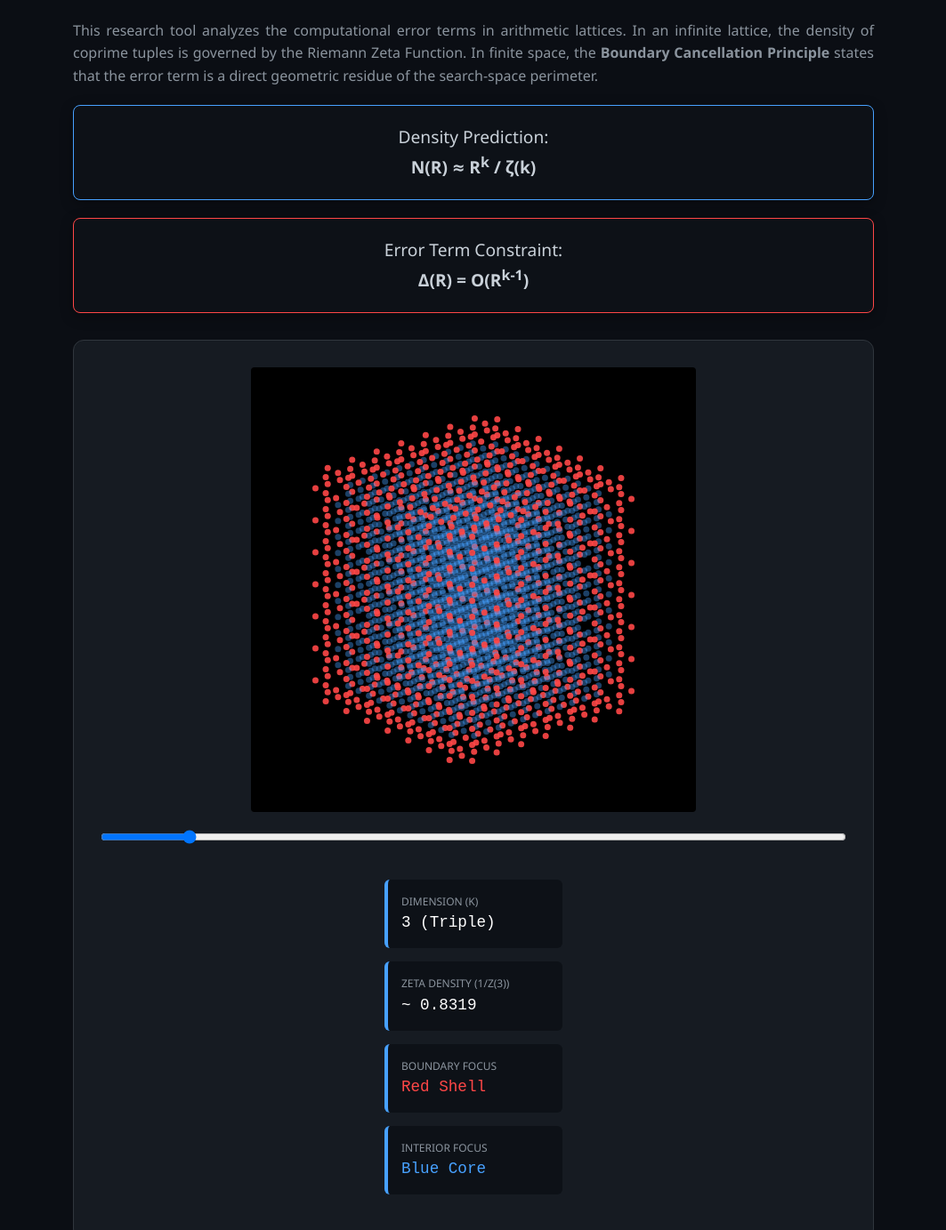
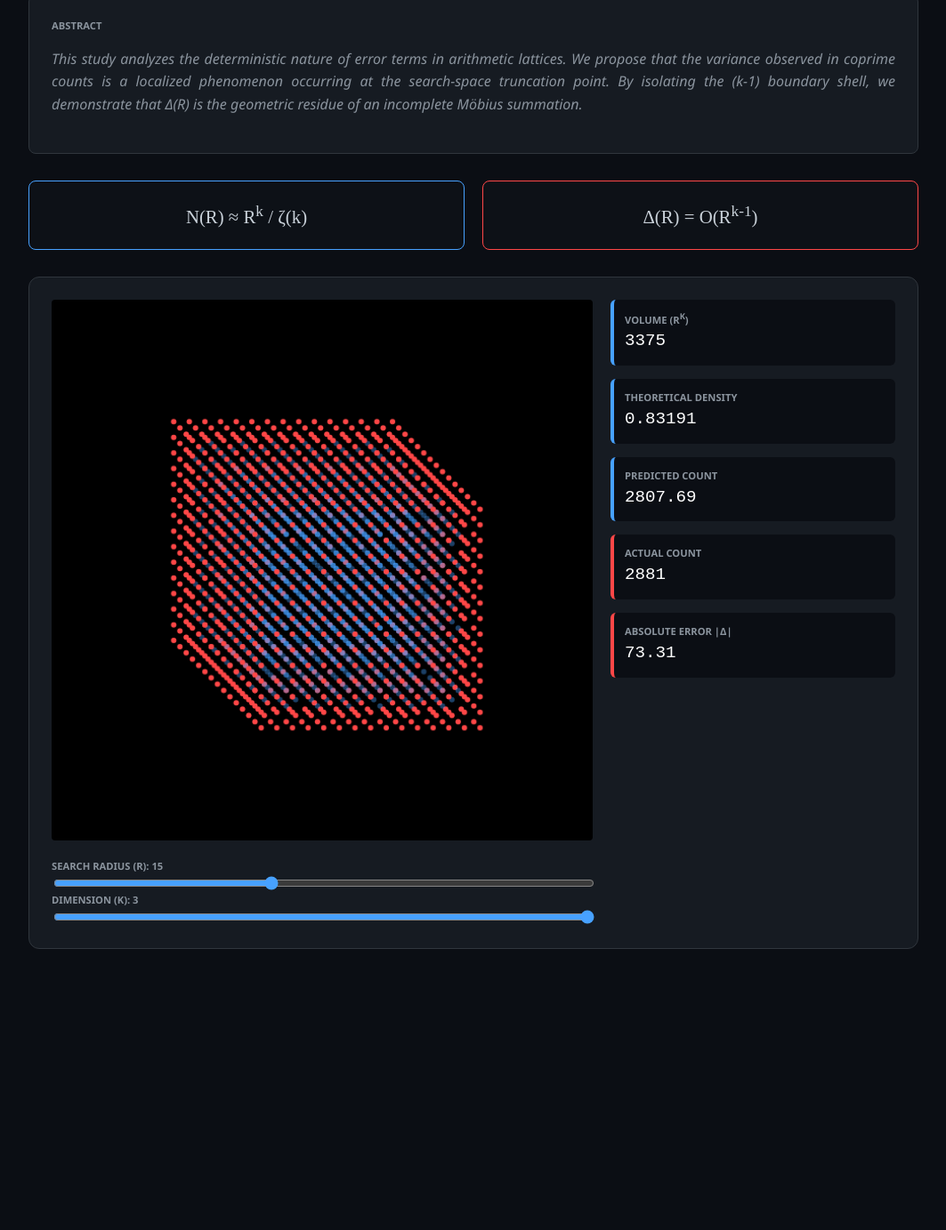
Before and after one commit to wessengetachew/R, a plain HTML site: page index.html in a window 1280 px wide. Shown: the part 136-1519 px from the top of the page at 89% size, without its empty margins (108-1171 px from the left). After the commit the page ends 1243 px from the top, so only its background shows below. Drawn offline with Linux system fonts and the light colour scheme.

Commit message:
Update index.html

```diff
--- a/index.html
+++ b/index.html
@@ -2,8 +2,7 @@
 <html lang="en">
 <head>
     <meta charset="UTF-8">
-    <meta name="viewport" content="width=device-width, initial-scale=1.0">
-    <title>The Boundary Cancellation Principle | Research Tool</title>
+    <title>The Boundary Cancellation Principle | Research Dashboard</title>
     <style>
         :root {
             --bg: #0b0e14;
@@ -12,10 +11,11 @@
             --boundary: #ff4747;
             --text: #c9d1d9;
             --math-box: #0d1117;
+            --border: #30363d;
         }
 
         body {
-            font-family: 'Segoe UI', Tahoma, Geneva, Verdana, sans-serif;
+            font-family: 'Segoe UI', Tahoma, sans-serif;
             background-color: var(--bg);
             color: var(--text);
             line-height: 1.6;
@@ -26,58 +26,64 @@
             align-items: center;
         }
 
-        .container { max-width: 900px; width: 100%; }
+        .container { max-width: 1000px; width: 100%; }
 
-        h1 { color: var(--accent); font-weight: 300; font-size: 2.5rem; text-align: center; }
+        h1 { color: var(--accent); font-weight: 300; font-size: 2.2rem; margin-bottom: 10px; }
 
-        .math-box {
+        .abstract-section {
+            background: var(--panel);
+            padding: 25px;
+            border-radius: 8px;
+            border: 1px solid var(--border);
+            margin-bottom: 30px;
+        }
+
+        .abstract-text { font-style: italic; color: #8b949e; text-align: justify; }
+
+        .formula-container {
+            display: grid;
+            grid-template-columns: 1fr 1fr;
+            gap: 20px;
+            margin-bottom: 30px;
+        }
+
+        .formula-box {
             background: var(--math-box);
             border: 1px solid var(--accent);
             padding: 20px;
             border-radius: 8px;
             text-align: center;
-            margin: 20px 0;
-            font-size: 1.2rem;
-            box-shadow: 0 4px 15px rgba(0,0,0,0.3);
+            font-family: serif;
+            font-size: 1.3rem;
         }
 
-        .visual-section {
-            display: flex;
-            flex-direction: column;
-            align-items: center;
+        .viz-layout {
+            display: grid;
+            grid-template-columns: 1fr 320px;
+            gap: 20px;
             background: var(--panel);
-            padding: 30px;
+            padding: 25px;
             border-radius: 12px;
-            border: 1px solid #30363d;
-            margin: 30px 0;
+            border: 1px solid var(--border);
         }
 
-        canvas {
-            border-radius: 4px;
-            background: #000;
-            cursor: move;
-        }
+        canvas { background: #000; border-radius: 4px; width: 100%; height: auto; }
 
-        .toolkit {
-            display: grid;
-            grid-template-columns: repeat(auto-fit, minmax(200px, 1fr));
-            gap: 15px;
-            margin: 20px 0;
-        }
+        .controls { display: flex; flex-direction: column; gap: 15px; }
 
-        .tool-card {
-            background: var(--math-box);
-            padding: 15px;
+        .data-card {
+            background: var(--bg);
+            padding: 12px;
             border-radius: 6px;
             border-left: 4px solid var(--accent);
         }
 
-        .label { font-size: 0.75rem; color: #8b949e; text-transform: uppercase; }
-        .value { font-family: monospace; font-size: 1.1rem; color: #fff; }
+        .label { font-size: 0.7rem; color: #8b949e; text-transform: uppercase; font-weight: bold; }
+        .value { font-family: monospace; font-size: 1.2rem; color: #fff; }
 
-        .description { text-align: justify; color: #8b949e; }
+        input[type=range] { width: 100%; accent-color: var(--accent); }
 
-        input[type=range] { width: 100%; margin: 20px 0; }
+        .highlight-boundary { border-left-color: var(--boundary); }
     </style>
 </head>
 <body>
@@ -85,110 +91,131 @@
 <div class="container">
     <h1>The Boundary Cancellation Principle</h1>
 
-    <div class="description">
-        <p>This research tool analyzes the computational error terms in arithmetic lattices. In an infinite lattice, the density of coprime tuples is governed by the Riemann Zeta Function. In finite space, the <b>Boundary Cancellation Principle</b> states that the error term is a direct geometric residue of the search-space perimeter.</p>
+    <div class="abstract-section">
+        <div class="label">Abstract</div>
+        <p class="abstract-text">
+            This study analyzes the deterministic nature of error terms in arithmetic lattices. We propose that the variance observed in coprime counts is a localized phenomenon occurring at the search-space truncation point. By isolating the (k-1) boundary shell, we demonstrate that Δ(R) is the geometric residue of an incomplete Möbius summation.
+        </p>
     </div>
 
-    <div class="math-box">
-        Density Prediction:
-        <br>
-        <strong>N(R) ≈ R<sup>k</sup> / ζ(k)</strong>
-    </div>
-
-    <div class="math-box" style="border-color: var(--boundary);">
-        Error Term Constraint:
-        <br>
-        <strong>Δ(R) = O(R<sup>k-1</sup>)</strong>
-    </div>
-
-    <div class="visual-section">
-        <canvas id="cubeCanvas" width="500" height="500"></canvas>
-
-        <input type="range" id="angleSlider" min="0" max="6.28" step="0.01" value="0.7">
-
-        <div class="toolkit">
-            <div class="tool-card">
-                <div class="label">Dimension (k)</div>
-                <div class="value">3 (Triple)</div>
-            </div>
-            <div class="tool-card">
-                <div class="label">Zeta Density (1/ζ(3))</div>
-                <div class="value">~ 0.8319</div>
-            </div>
-            <div class="tool-card">
-                <div class="label">Boundary Focus</div>
-                <div class="value" style="color: var(--boundary);">Red Shell</div>
-            </div>
-            <div class="tool-card">
-                <div class="label">Interior Focus</div>
-                <div class="value" style="color: var(--accent);">Blue Core</div>
-            </div>
+    <div class="formula-container">
+        <div class="formula-box">
+            N(R) &asymp; R<sup>k</sup> / &zeta;(k)
+        </div>
+        <div class="formula-box" style="border-color: var(--boundary);">
+            &Delta;(R) = O(R<sup>k-1</sup>)
         </div>
     </div>
 
-    <div class="description" style="border-top: 1px solid #30363d; padding-top: 20px;">
-        <h3>Technical Summary</h3>
-        <p>By simulating a 3D lattice, we observe that the Zeta-density remains stable in the interior of the volume. However, as the Möbius summation reaches the geometric boundary, the cancellation becomes incomplete. This "cut-off" is the physical origin of the error term in number theory. As dimensions increase (k=2 to k=6), the surface-to-volume ratio changes, but the principle of boundary-localized error remains constant.</p>
+    <div class="viz-layout">
+        <div class="canvas-area">
+            <canvas id="mainCanvas" width="600" height="600"></canvas>
+            <div style="margin-top:20px;">
+                <span class="label">Search Radius (R): <span id="rNum">15</span></span>
+                <input type="range" id="rInput" min="5" max="30" value="15">
+
+                <span class="label">Dimension (k): <span id="kNum">3</span></span>
+                <input type="range" id="kInput" min="2" max="3" value="3">
+            </div>
+        </div>
+
+        <div class="controls">
+            <div class="data-card">
+                <div class="label">Volume (R<sup>k</sup>)</div>
+                <div id="statVol" class="value">0</div>
+            </div>
+            <div class="data-card">
+                <div class="label">Theoretical Density</div>
+                <div id="statDens" class="value">0</div>
+            </div>
+            <div class="data-card">
+                <div class="label">Predicted Count</div>
+                <div id="statPred" class="value">0</div>
+            </div>
+            <div class="data-card highlight-boundary">
+                <div class="label">Actual Count</div>
+                <div id="statActual" class="value">0</div>
+            </div>
+            <div class="data-card highlight-boundary">
+                <div class="label">Absolute Error |&Delta;|</div>
+                <div id="statErr" class="value">0</div>
+            </div>
+        </div>
     </div>
 </div>
 
 <script>
-    const canvas = document.getElementById('cubeCanvas');
+    const canvas = document.getElementById('mainCanvas');
     const ctx = canvas.getContext('2d');
-    const angleSlider = document.getElementById('angleSlider');
+    const rInput = document.getElementById('rInput');
+    const kInput = document.getElementById('kInput');
 
-    const R = 14;
+    const zeta = { 2: 1.6449340668, 3: 1.2020569031 };
 
-    function gcd2(a, b) {
-        while(b) { a %= b; [a,b] = [b,a]; }
+    function gcd(a, b) {
+        while (b) { a %= b; [a, b] = [b, a]; }
         return a;
     }
 
-    function gcd3(a, b, c) {
-        return gcd2(a, gcd2(b, c));
-    }
+    function update() {
+        const R = parseInt(rInput.value);
+        const K = parseInt(kInput.value);
+        document.getElementById('rNum').innerText = R;
+        document.getElementById('kNum').innerText = K;
 
-    function project(x, y, z, angle) {
-        let xRot = x * Math.cos(angle) - z * Math.sin(angle);
-        let zRot = x * Math.sin(angle) + z * Math.cos(angle);
-        const scale = 18;
-        return {
-            x: xRot * scale + canvas.width/2,
-            y: (y - zRot * 0.4) * scale + canvas.height/2,
-            z: zRot
-        };
-    }
+        let actual = 0;
+        let points = [];
+        const center = 300;
+        const scale = 260 / R;
 
-    function render() {
-        ctx.clearRect(0, 0, canvas.width, canvas.height);
-        const angle = parseFloat(angleSlider.value);
-        let points = [];
-
-        for (let x = -R/2; x <= R/2; x++) {
-            for (let y = -R/2; y <= R/2; y++) {
-                for (let z = -R/2; z <= R/2; z++) {
-                    if (gcd3(Math.abs(x)+1, Math.abs(y)+1, Math.abs(z)+1) === 1) {
-                        const isBoundary = (Math.abs(x) >= R/2 || Math.abs(y) >= R/2 || Math.abs(z) >= R/2);
-                        points.push({ ...project(x, y, z, angle), isBoundary });
+        if (K === 2) {
+            for (let x = 1; x <= R; x++) {
+                for (let y = 1; y <= R; y++) {
+                    if (gcd(x, y) === 1) {
+                        actual++;
+                        const isB = (x===1 || x===R || y===1 || y===R);
+                        points.push({x: (x - R/2)*scale + center, y: (y - R/2)*scale + center, z: 0, isB});
+                    }
+                }
+            }
+        } else {
+            for (let x = 1; x <= R; x++) {
+                for (let y = 1; y <= R; y++) {
+                    for (let z = 1; z <= R; z++) {
+                        if (gcd(x, gcd(y, z)) === 1) {
+                            actual++;
+                            const isB = (x===1 || x===R || y===1 || y===R || z===1 || z===R);
+                            let px = (x - R/2 - (z - R/2) * 0.4) * scale + center;
+                            let py = (y - R/2 - (z - R/2) * 0.4) * scale + center;
+                            points.push({x: px, y: py, z: z, isB});
+                        }
                     }
                 }
             }
         }
 
-        points.sort((a, b) => b.z - a.z);
+        const vol = Math.pow(R, K);
+        const dens = 1 / zeta[K];
+        const pred = vol * dens;
 
-        points.forEach(p => {
+        document.getElementById('statVol').innerText = vol;
+        document.getElementById('statDens').innerText = dens.toFixed(5);
+        document.getElementById('statPred').innerText = pred.toFixed(2);
+        document.getElementById('statActual').innerText = actual;
+        document.getElementById('statErr').innerText = Math.abs(actual - pred).toFixed(2);
+
+        ctx.clearRect(0,0,600,600);
+        points.sort((a,b) => b.z - a.z).forEach(p => {
             ctx.beginPath();
-            ctx.arc(p.x, p.y, 3.5, 0, Math.PI * 2);
-            ctx.fillStyle = p.isBoundary ? '#ff4747' : '#47a1ff';
-            ctx.globalAlpha = p.isBoundary ? 0.9 : 0.4;
+            ctx.arc(p.x, p.y, 3, 0, Math.PI*2);
+            ctx.fillStyle = p.isB ? '#ff4747' : '#47a1ff';
+            ctx.globalAlpha = p.isB ? 1.0 : 0.4;
             ctx.fill();
         });
-        requestAnimationFrame(render);
     }
 
-    angleSlider.oninput = render;
-    render();
+    [rInput, kInput].forEach(el => el.addEventListener('input', update));
+    update();
 </script>
 
 </body>
```
